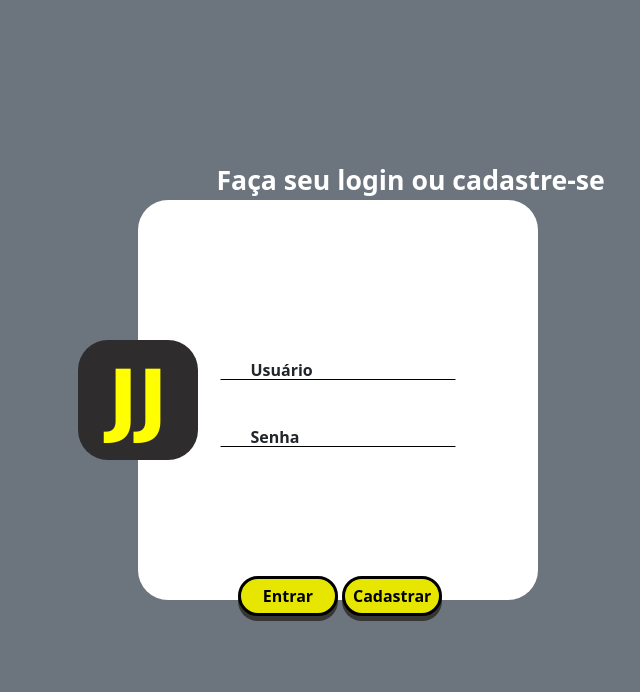
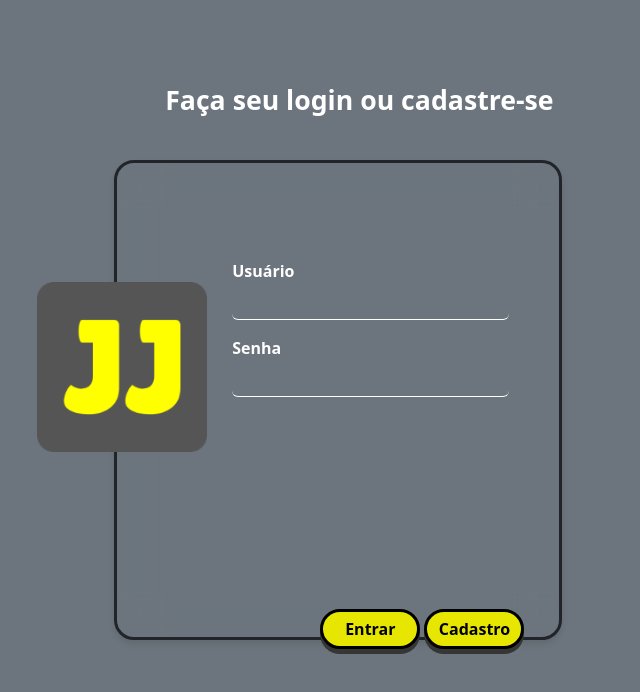
Before and after one commit to camilla-sr/auto-agenda, a plain HTML site: page Versão 1.5/login.html in a window 1280 px wide. Shown: the whole page, without its empty margins (302-942 px from the left). Drawn offline with nearby package versions, Linux system fonts and the light colour scheme.

Commit message:
add: serviço, add serviço, index e login feitas

```diff
--- a/Versão 1.5/assets/estilo.css
+++ b/Versão 1.5/assets/estilo.css
@@ -6,9 +6,7 @@
     color: white !important;
 }
 
-.nav-link:hover,
-.nav-link:focus,
-.nav-link[aria-expanded="true"]{
+.nav-link:hover{
     color:yellow !important;
 }
 
@@ -49,8 +47,12 @@
     box-shadow: 0px 0px 10px white;
 }
 
+.adicionar{
+    transition: all 0.3s ease;
+
+}
+
 .adicionar:hover{
-    transition: all 0.3s ease;
     box-shadow: 0px 0px 15px green;
     border-radius: 20px;
 }
@@ -59,48 +61,91 @@
     color: blue;
 }
 
-.formulario-login{
-    position: absolute;
-    left: 50%;
-    top: 50%;
-    transform: translate(-50%, -50%);
-    display: flex;
-    flex-direction: column;
-    gap: 40px;
+.dashboard{
+    border-radius: 30px;
+    cursor: pointer;
+    transition: all 0.2s ease;
 }
 
-.formulario-login input{
-    background: transparent;
-    border: none;
-    box-shadow: none;
-    border-bottom: solid 1px;
+.dashboard:hover{
+    transition: all 0.2s ease;
+    scale: 1.2;
+    background-color: rgb(255, 255, 103);
 }
 
-.formulario-login span{
-    position: absolute;
-    left: 30px;
-    font-weight: bold;
-    margin-top: 5px;
+h3{
+    border-top: solid 2px;
 }
 
-.formulario-login span:focus{
-    color: aqua;
+
+/* TELA DE LOGIN */
+.mensagem{
+    position: absolute;
+    left: 36.5%;
+    top: 10%;
+    font-size: 20pt;
+    color: white;
+    font-weight: bolder;
 }
 
-.mensagem{
+.login{
     position: absolute;
-    top: 20%;
-    left: 40.5%;
-    font-weight: bolder;
-    font-size: 20pt;
+    top: 50%;
+    left: 50%;
+    transform: translate(-50%, -50%);
+    backdrop-filter: blur(20px);
+    box-shadow: 0 4px 6px rgba(0, 0, 0, 0.1);
+    border: solid 3px;
+    width: 35%;
+    height: 60%;
+    padding: 30px 50px;
+    padding-left: 9%;
+    border-radius: 20px;
+}
+
+.entrada{
+    margin-top: 24%;
+}
+
+.form-control{
+    background-color: transparent;
+    border: none;
+    border-bottom: solid 1px white;
+    transition: all 0.3s ease;
+}
+
+.form-control:hover{
+    border-bottom: solid 1px yellow;
+}
+
+.form-control:focus{
+    transition: all 0.3s ease;
+    background-color: transparent;
+    border: none;
+    border-bottom: solid 2px yellow;
+}
+
+span{
+    color: white;
+    font-weight: bold;
+    font-size: 12pt;
+}
+
+img{
+    position: absolute;
+    left: -18%;
+    top: 25%;
+    width: 170px;
+    height:170px;
 }
 
 .botoes{
-    left: 100px;
+    position: absolute;
     top: 94%;
+    left: 46%;
 }
 
-.card-body button{
+.btnLogin{
     transition: 0.2s ease;
     background-color: rgb(230, 230, 0);
     border: solid;
@@ -111,38 +156,6 @@
     box-shadow: 0px 5px rgb(54, 54, 52);
 }
 
-.fundo{
-    width: 30%;
-    height: 30%;
-    background-color: rgb(46, 44, 44);
-    border-radius: 30px;
-}
-
-.texto{
-    font-size: 60pt;
-    font-weight: bolder;
-    color: yellow;
-    font-family: Verdana, Geneva, Tahoma, sans-serif;
-}
-
-.card{
-    border: none;
-    border-radius: 30px;
-    height: 400px;
-    width: 300px;
-}
-
-/* .botao{
-    transition: 0.2s ease;
-    background-color: #FFD900;
-    border: solid;
-    border-radius: 90px;
-    font-weight: bolder;
-    height: 40px;
-    width: 200px;
-    box-shadow: 0px 5px black;
-} */
-
-.botao:hover{
+.btnLogin:hover{
     box-shadow: 0px 0px black;
 }
--- a/Versão 1.5/login.html
+++ b/Versão 1.5/login.html
@@ -8,41 +8,35 @@
     <link href="https://cdn.jsdelivr.net/npm/bootstrap@5.3.3/dist/css/bootstrap.min.css" rel="stylesheet">
     <script src="https://cdn.jsdelivr.net/npm/bootstrap@5.3.3/dist/js/bootstrap.bundle.min.js"></script>
     <script src="assets/script.js"></script>
-    <link rel="stylesheet" href="assets/estilo.css">
+    <link rel="stylesheet" href="../assets/estilo.css">
 </head>
 
 <body class="bg-secondary">
-    <div class="container d-flex">
+    <div class="container">
 
-        <div class="mensagem text-white">
+        <div class="mensagem">
             <p>Faça seu login ou cadastre-se</p>
         </div>
-        <div class="card position-absolute top-50 start-50 translate-middle" style="width: 25rem;">
-            <div class="card-body">
-                <div class="logo">
-                  <div class="fundo position-absolute top-50 start-0 translate-middle">
-                      <p class="texto text-center">JJ</p>
-                  </div>
+
+        <div class="login">
+            <img src="assets/logo.png">
+
+            <div class="entrada">
+                <span>Usuário</span>
+                <div class="input-group mb-3">
+                    <input type="text" class="form-control">
+                </div>
+                <span>Senha</span>
+                <div class="input-group mb-3">
+                    <input type="text" class="form-control">
                 </div>
 
-                <div class="formulario-login">
-                    <div class="usuario-input">
-                        <input type="text">
-                        <span>Usuário</span>
-                    </div>
-                    <div class="senha-input">
-                        <input type="text">
-                        <span>Senha</span>
-                    </div>
+                <div class="botoes">
+                    <button type="button" class="btnLogin">Entrar</button>
+                    <button type="button" class="btnLogin">Cadastro</button>
                 </div>
-                <div class="botoes position-absolute bottom-0 end-0">
-                    <button type="button" class="botao">Entrar</button>
-                    <button type="button" class="botao">Cadastrar</button>
-                </div>
-
             </div>
         </div>
-
     </div>
 </body>
 
```
Also changed, not shown: Versão 1.5/views/index.html (+41 -8 lines), Versão 1.5/views/servicos.html (+27 -3 lines), Versão 1.5/assets/logo.png (added).
